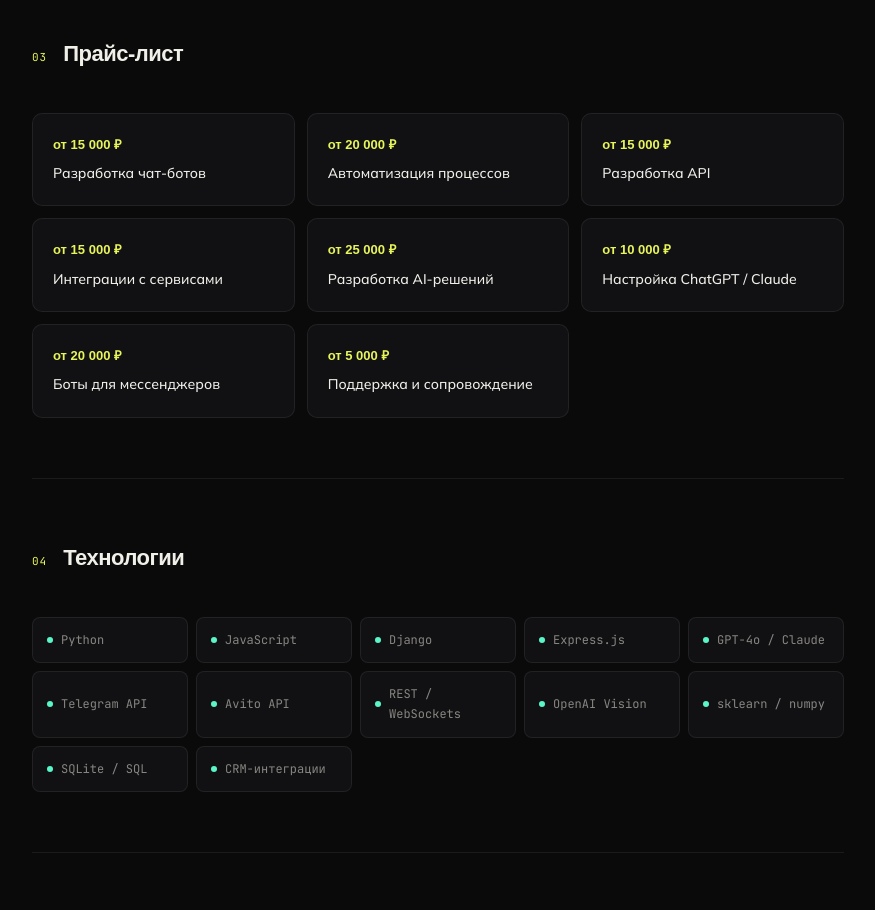
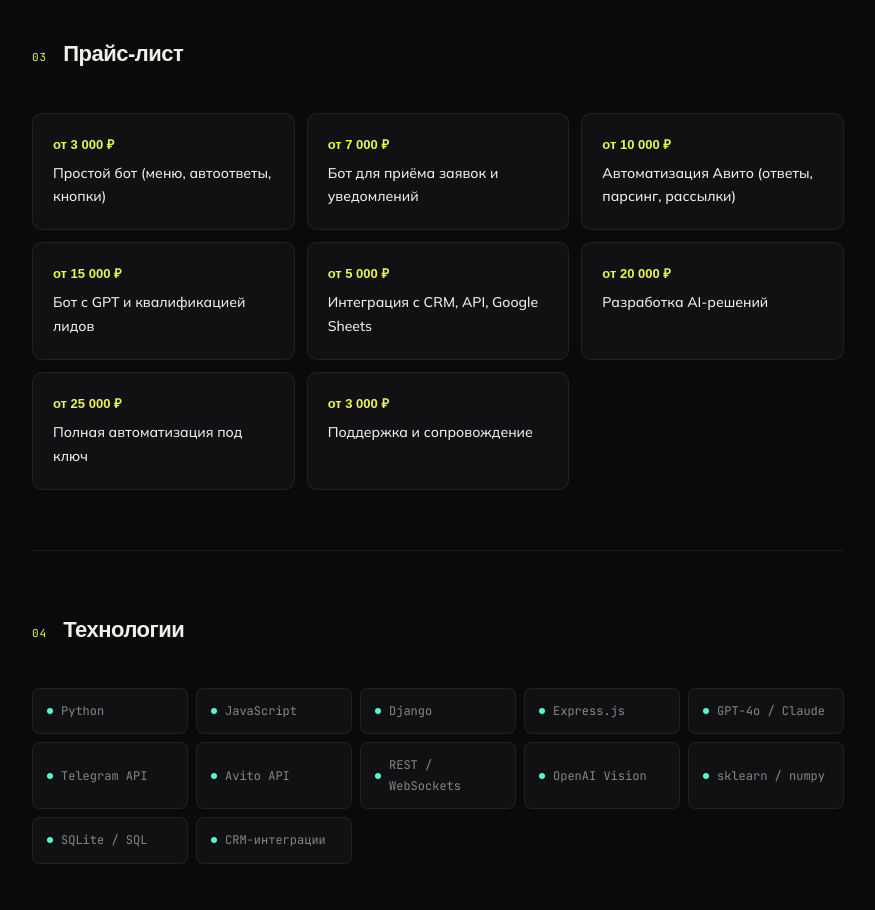
Before and after one commit to mikeabakumoff/mikeabakumoff.github.io, a plain HTML site: page index.html in a window 1280 px wide. Shown: the part 3340-4250 px from the top of the page, without its empty margins (202-1077 px from the left). Drawn offline with Linux system fonts and the light colour scheme; a web font is replaced by a local one.

Commit message:
Add files via upload

```diff
--- a/index.html
+++ b/index.html
@@ -646,14 +646,14 @@ footer {
       <h2 class="section-title">Прайс-лист</h2>
     </div>
     <div class="services-grid">
-      <div class="service-card"><div class="service-price">от 15 000 ₽</div><div class="service-name">Разработка чат-ботов</div></div>
-      <div class="service-card"><div class="service-price">от 20 000 ₽</div><div class="service-name">Автоматизация процессов</div></div>
-      <div class="service-card"><div class="service-price">от 15 000 ₽</div><div class="service-name">Разработка API</div></div>
-      <div class="service-card"><div class="service-price">от 15 000 ₽</div><div class="service-name">Интеграции с сервисами</div></div>
-      <div class="service-card"><div class="service-price">от 25 000 ₽</div><div class="service-name">Разработка AI-решений</div></div>
-      <div class="service-card"><div class="service-price">от 10 000 ₽</div><div class="service-name">Настройка ChatGPT / Claude</div></div>
-      <div class="service-card"><div class="service-price">от 20 000 ₽</div><div class="service-name">Боты для мессенджеров</div></div>
-      <div class="service-card"><div class="service-price">от 5 000 ₽</div><div class="service-name">Поддержка и сопровождение</div></div>
+      <div class="service-card"><div class="service-price">от 3 000 ₽</div><div class="service-name">Простой бот (меню, автоответы, кнопки)</div></div>
+      <div class="service-card"><div class="service-price">от 7 000 ₽</div><div class="service-name">Бот для приёма заявок и уведомлений</div></div>
+      <div class="service-card"><div class="service-price">от 10 000 ₽</div><div class="service-name">Автоматизация Авито (ответы, парсинг, рассылки)</div></div>
+      <div class="service-card"><div class="service-price">от 15 000 ₽</div><div class="service-name">Бот с GPT и квалификацией лидов</div></div>
+      <div class="service-card"><div class="service-price">от 5 000 ₽</div><div class="service-name">Интеграция с CRM, API, Google Sheets</div></div>
+      <div class="service-card"><div class="service-price">от 20 000 ₽</div><div class="service-name">Разработка AI-решений</div></div>
+      <div class="service-card"><div class="service-price">от 25 000 ₽</div><div class="service-name">Полная автоматизация под ключ</div></div>
+      <div class="service-card"><div class="service-price">от 3 000 ₽</div><div class="service-name">Поддержка и сопровождение</div></div>
     </div>
   </section>
 
```
